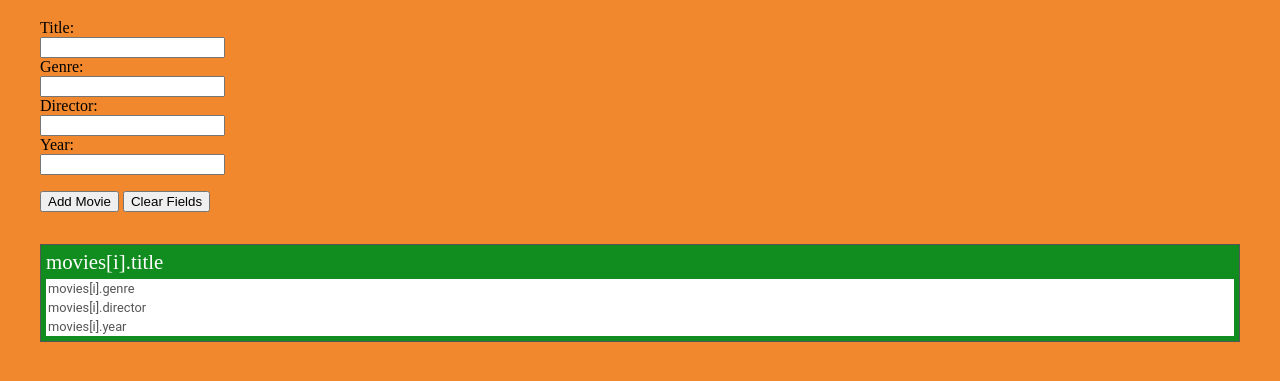
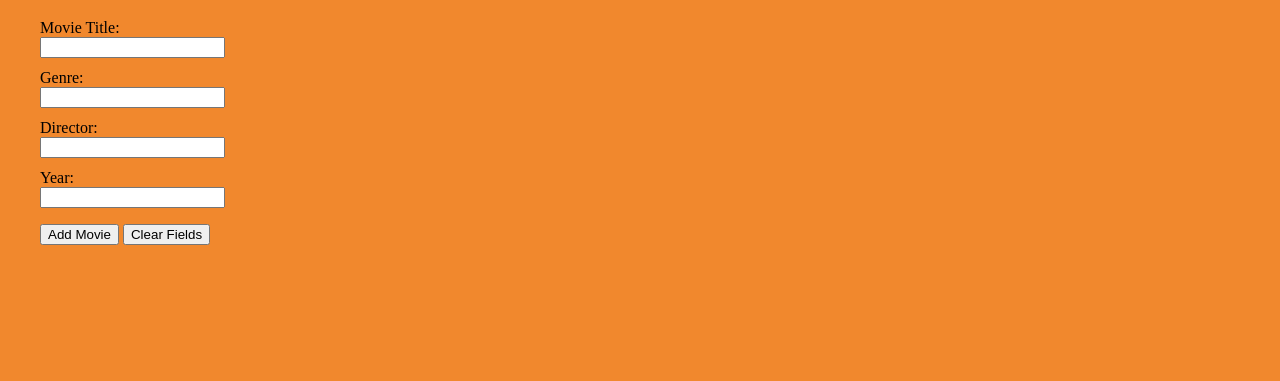
Before and after one commit to shawnk17/silver-giggle, a plain HTML site: page index.html in a window 1280 px wide. Shown: the part 61-442 px from the top of the page. Drawn offline with Linux system fonts and the light colour scheme; a web font is replaced by a local one.

Commit message:
updates - Dan

```diff
--- a/index.html
+++ b/index.html
@@ -10,7 +10,7 @@
 <body>
     <h1>Movie App</h1>
     <section id="inputs">
-        <label id="lbl-title">Title: </label>
+        <label id="lbl-title">Movie Title: </label>
         <input type="text" id="input-title">
         <label id="lbl-genre">Genre: </label>
         <input type="text" id="input-genre">
@@ -22,7 +22,7 @@
         <button id="btn-clear-fields">Clear Fields</button>
     </section>
     <output id="output">
-        <ul class="movies">
+        <!-- <ul class="movies">
             <li>movies[i].title
                 <ul>
                     <li>movies[i].genre</li>
@@ -30,7 +30,7 @@
                     <li>movies[i].year</li>
                 </ul>
             </li>
-        </ul>
+        </ul> -->
 
     </output>
 <script src="js.js"></script>
--- a/js.js
+++ b/js.js
@@ -33,7 +33,7 @@ btnClearInputs.addEventListener("click", function(){
 function renderMovieList(){
     var movieList = "";
     for(var i=0; i < movies.length; i++){
-        movieList += "<ul><li>" + movies[i].title + "<ul><li>" + movies[i].genre + "</li><li>" + movies[i].director + "</li><li>" + movies[i].year + "</li></ul></li></ul>";
+        movieList += "<ul class=\"movies\"><li>" + movies[i].title.toUpperCase() + "<ul><li><strong>Genre: </strong>" + movies[i].genre + "</li><li class=\"alt\"><strong>Director: </strong>" + movies[i].director + "</li><li><strong>Year: </strong>" + movies[i].year + "</li></ul></li></ul>";
     }
     outputArea.innerHTML = movieList;
 };
--- a/style.css
+++ b/style.css
@@ -5,7 +5,12 @@ body {
     padding: 0 2rem;
 }
 
-label, input {
+label {
+    margin: .7rem 0 0 0;
+    display: block;
+}
+
+input {
     display: block;
 }
 
```
